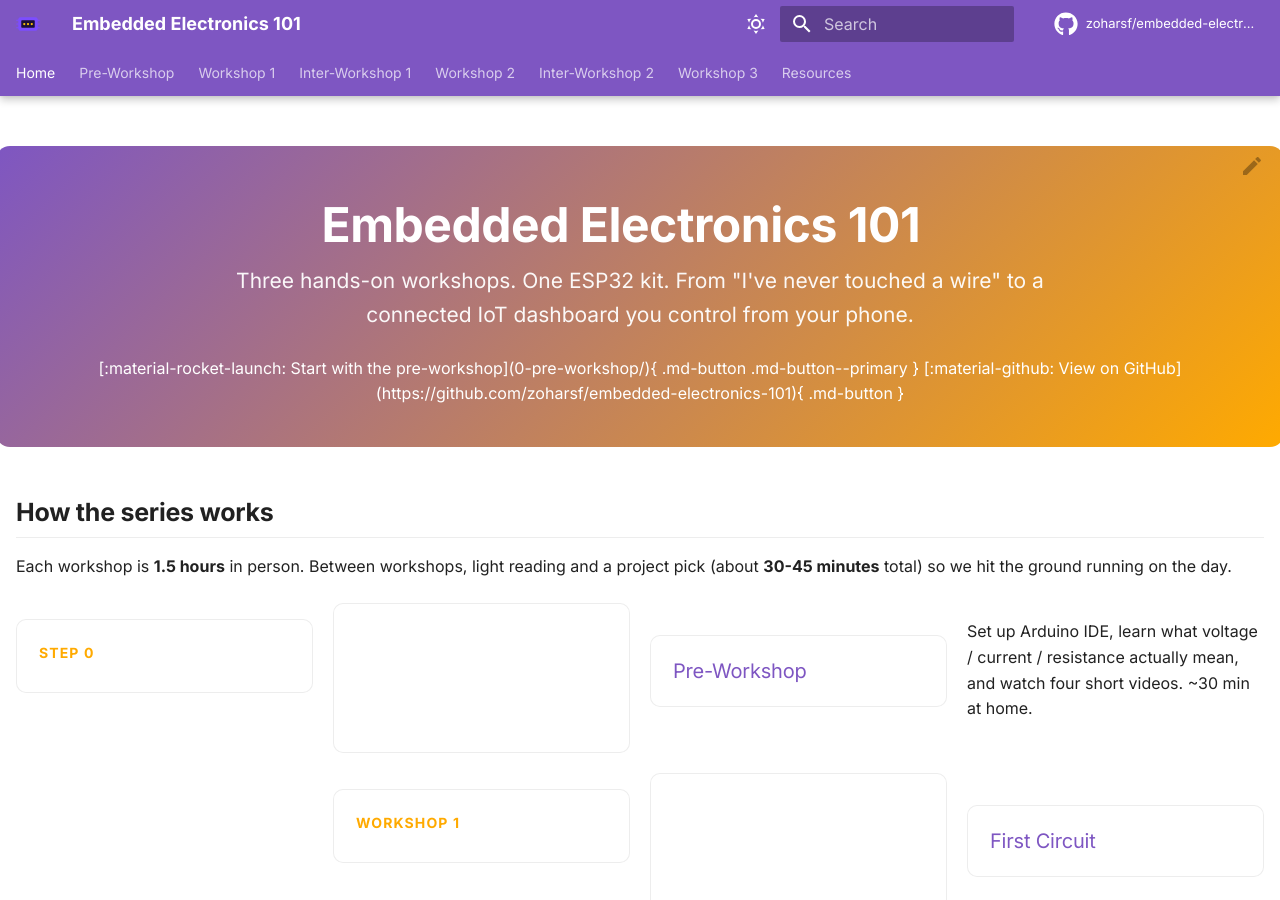
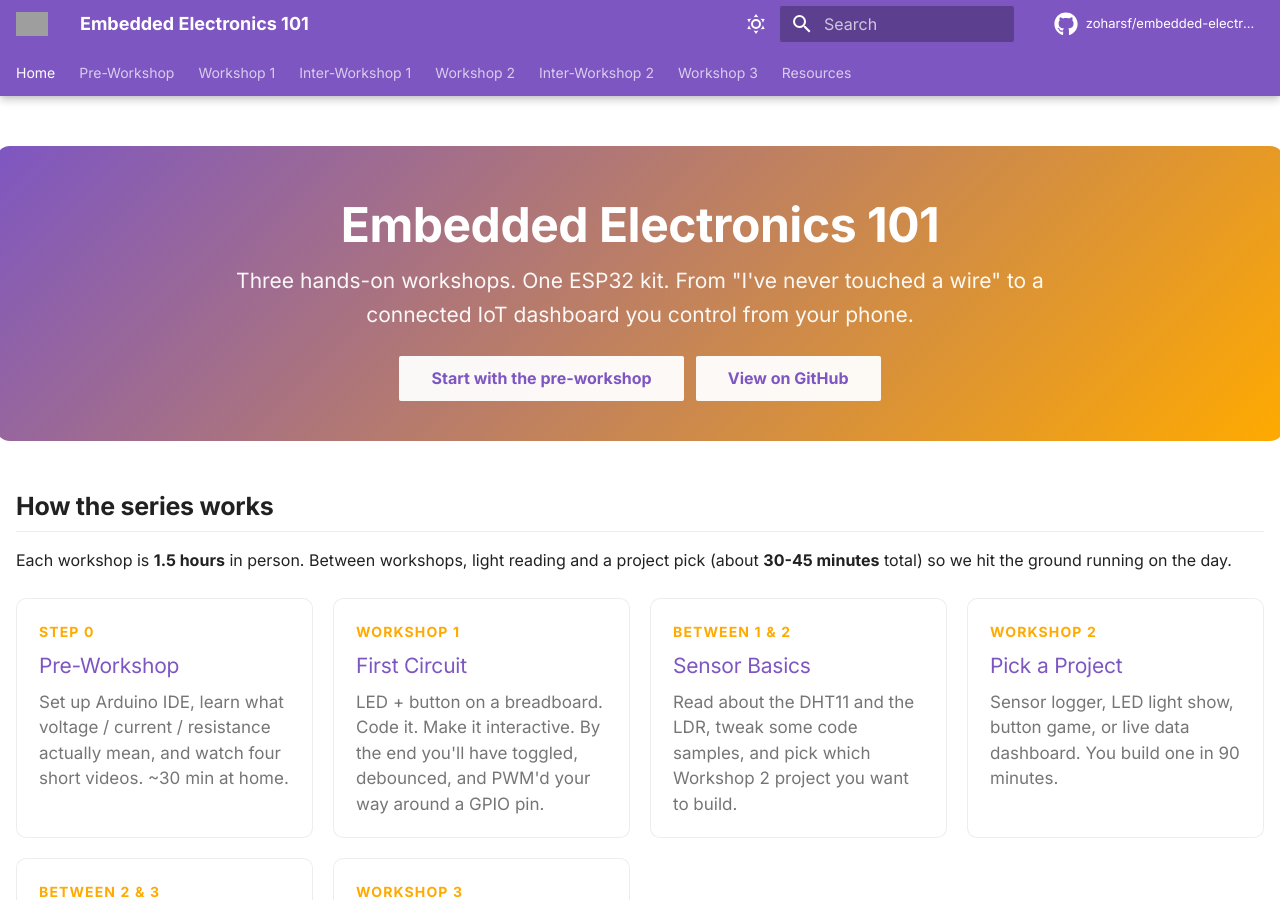
Before and after one commit to zoharsf/embedded-electronics-101, an MkDocs documentation site: the page built from docs/index.md, in a window 1280 px wide and 900 px high. Built offline with MkDocs 1.6.1 and Material for MkDocs 9.7.7, drawn with Linux system fonts in a browser that asks for light colours; comment, search, counter and statistics services are not loaded; grey boxes are pictures that could not be loaded.

Commit message:
fix(docs): fix homepage hero, card grid, logo, and edit pencil
- Replace markdown-in-HTML (broken) with pure HTML in hero and card grid
- Replace custom logo SVG (rendered as dots) with material/developer-board icon
- Remove content.action.edit to eliminate unwanted edit pencil on all pages

```diff
--- a/docs/index.md
+++ b/docs/index.md
@@ -4,61 +4,50 @@ hide:
   - toc
 ---
 
-<div class="hero" markdown>
-
-# Embedded Electronics 101
-
-Three hands-on workshops. One ESP32 kit. From "I've never touched a wire" to a connected IoT dashboard you control from your phone.
-
+<div class="hero">
+<h1>Embedded Electronics 101</h1>
+<p>Three hands-on workshops. One ESP32 kit. From "I've never touched a wire" to a connected IoT dashboard you control from your phone.</p>
 <div class="hero-cta">
-[:material-rocket-launch: Start with the pre-workshop](0-pre-workshop/){ .md-button .md-button--primary }
-[:material-github: View on GitHub](https://github.com/zoharsf/embedded-electronics-101){ .md-button }
+<a href="0-pre-workshop/" class="md-button md-button--primary">Start with the pre-workshop</a>
+<a href="https://github.com/zoharsf/embedded-electronics-101" class="md-button">View on GitHub</a>
 </div>
-
 </div>
 
 ## How the series works
 
 Each workshop is **1.5 hours** in person. Between workshops, light reading and a project pick (about **30-45 minutes** total) so we hit the ground running on the day.
 
-<div class="workshop-grid" markdown>
-
+<div class="workshop-grid">
 <a class="workshop-card" href="0-pre-workshop/">
   <span class="step">Step 0</span>
   <h3>Pre-Workshop</h3>
   <p>Set up Arduino IDE, learn what voltage / current / resistance actually mean, and watch four short videos. ~30 min at home.</p>
 </a>
-
 <a class="workshop-card" href="1-workshop-1/">
   <span class="step">Workshop 1</span>
   <h3>First Circuit</h3>
   <p>LED + button on a breadboard. Code it. Make it interactive. By the end you'll have toggled, debounced, and PWM'd your way around a GPIO pin.</p>
 </a>
-
 <a class="workshop-card" href="2-inter-workshop/">
   <span class="step">Between 1 &amp; 2</span>
   <h3>Sensor Basics</h3>
   <p>Read about the DHT11 and the LDR, tweak some code samples, and pick which Workshop 2 project you want to build.</p>
 </a>
-
 <a class="workshop-card" href="3-workshop-2/">
   <span class="step">Workshop 2</span>
   <h3>Pick a Project</h3>
   <p>Sensor logger, LED light show, button game, or live data dashboard. You build one in 90 minutes.</p>
 </a>
-
 <a class="workshop-card" href="4-inter-workshop/">
   <span class="step">Between 2 &amp; 3</span>
   <h3>Going Wireless</h3>
   <p>Quick reading on WiFi, Bluetooth, and web servers. Pick your final project.</p>
 </a>
-
 <a class="workshop-card" href="5-workshop-3/">
   <span class="step">Workshop 3</span>
   <h3>Connected IoT</h3>
   <p>WiFi weather station, Bluetooth controller, or a full IoT dashboard - hosted right on your ESP32, accessed from your phone.</p>
 </a>
-
 </div>
 
 ## What you'll have at the end
--- a/mkdocs.yml
+++ b/mkdocs.yml
@@ -56,14 +56,11 @@ theme:
     - content.code.copy
     - content.code.annotate
     - content.tabs.link
-    - content.action.edit
     - announce.dismiss
   icon:
     repo: fontawesome/brands/github
-    edit: material/pencil
-    view: material/eye
   favicon: stylesheets/favicon.svg
-  logo: stylesheets/logo.svg
+  logo: material/developer-board
 
 # Custom CSS for visual polish.
 extra_css:
```
